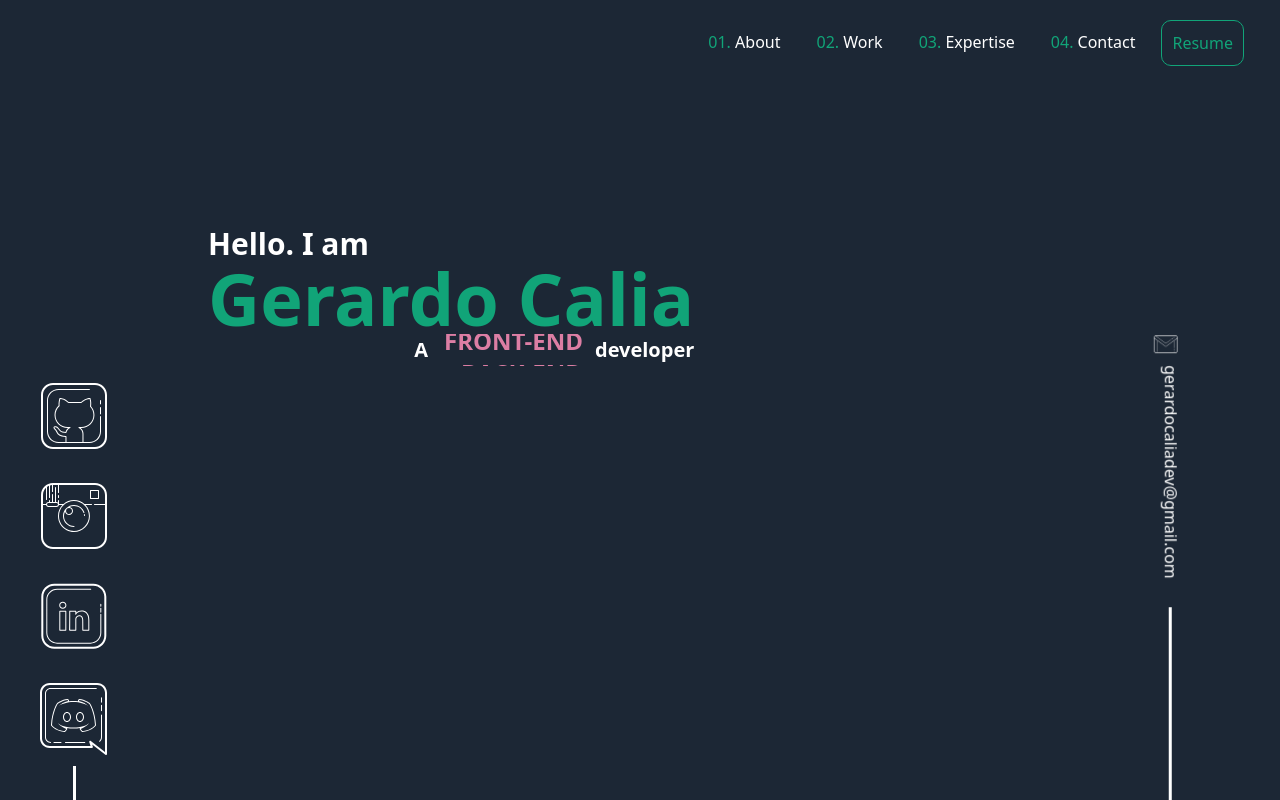
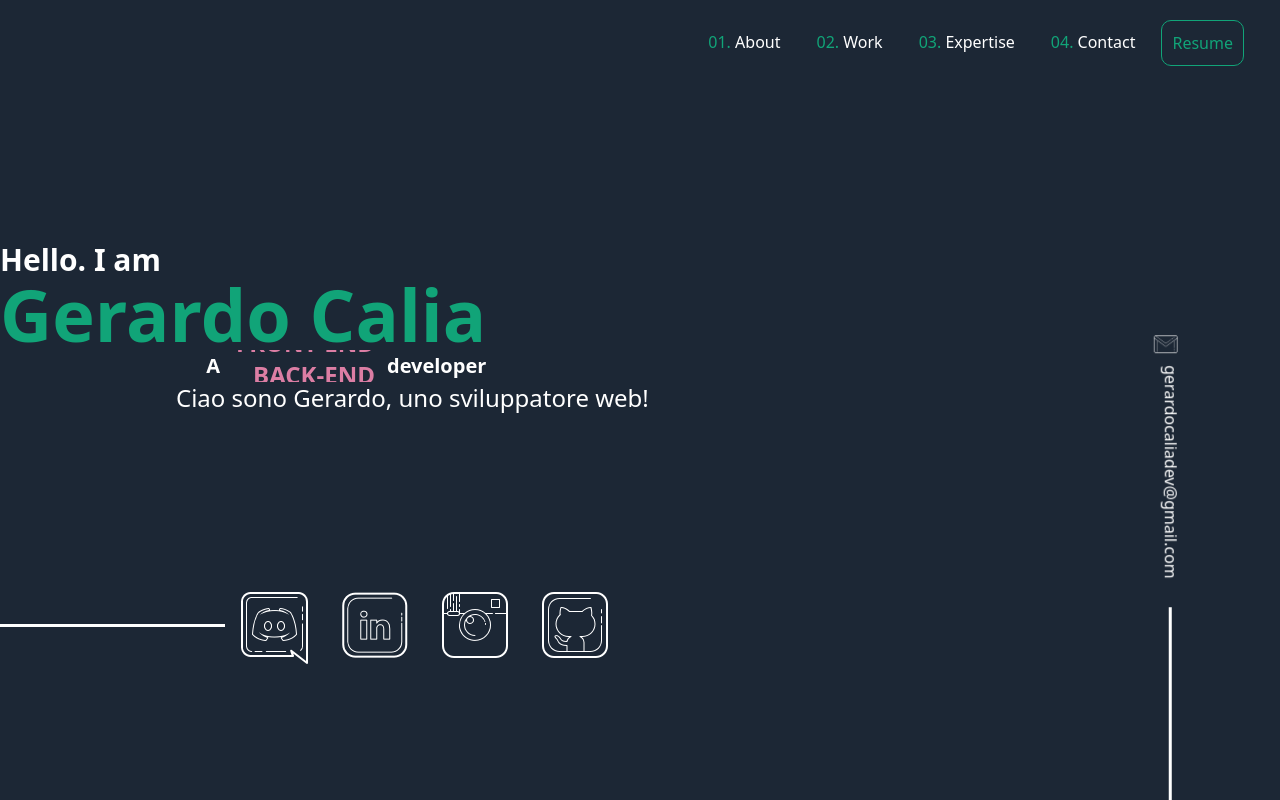
Before and after one commit to Sof-97/gerardo-calia, a Vue app in the folder vue-basic/: page / in a window 1280 px wide. Shown: the top 800 px of the page. Built offline with nearby package versions, Linux system fonts and the light colour scheme.

Commit message:
Developer carousel component --clean

```diff
--- a/vue-basic/public/index.html
+++ b/vue-basic/public/index.html
@@ -7,7 +7,7 @@
     <link rel="icon" href="<%= BASE_URL %>favicon.ico">
     <title><%= htmlWebpackPlugin.options.title %></title>
   </head>
-  <body style="background-color: #1C2735; height: 400vh;">
+  <body style="background-color: #1C2735;">
     <noscript>
       <strong>We're sorry but <%= htmlWebpackPlugin.options.title %> doesn't work properly without JavaScript enabled. Please enable it to continue.</strong>
     </noscript>
--- a/vue-basic/src/App.vue
+++ b/vue-basic/src/App.vue
@@ -3,11 +3,10 @@
 		<header class="flex justify-end mt-5 mr-5">
 			<nav-bar></nav-bar>
 		</header>
-		<main class="m-0 min-h-full flex items-center">
-			<div class="flex flex-col mt-40 ml-52">
-				<h2 class="text-3xl text-white font-bold">Hello. I am</h2>
-				<h1 class="font-bold text-7xl md:ml-0"><span>Gerardo </span>Calia</h1>
-				<developer-comp></developer-comp>
+		<main class="container mx-auto items-center mt-44">
+			<hello-comp></hello-comp>
+			<div class="pl-44">
+				<p class="text-white text-2xl">Ciao sono Gerardo, uno sviluppatore web!</p>
 			</div>
 		</main>
 		<email-comp class="email fixed"></email-comp>
@@ -20,21 +19,21 @@
 	import NavBar from "./components/NavBar.vue";
 	import EmailComp from "./components/EmailComp.vue";
 	import SocialComp from "./components/SocialComp.vue";
-	import DeveloperComp from "./components/DeveloperComp.vue";
+	import HelloComp from "./components/HelloComp.vue";
 
 	export default {
-		components: { NavBar, EmailComp, SocialComp, DeveloperComp },
+		components: { NavBar, EmailComp, SocialComp, HelloComp },
 		name: "App",
 		data() {
 			return {};
 		},
 		methods: {},
 		mounted() {
+			//HORIZONTAL TO VERTICAL SOCIAL DISPLAY
 			window.onscroll = function () {
 				if (scrollY > 150) {
 					const socialX = document.getElementById("socialX");
 					const socialY = document.getElementById("socialY");
-
 					const observerX = new IntersectionObserver(entries => {
 						entries.forEach(entry => {
 							entry.target.classList.toggle("blur-out-contract", entry.isIntersecting);
--- /dev/null
+++ b/vue-basic/src/components/HelloComp.vue
@@ -0,0 +1,18 @@
+<template>
+		<div class="flex flex-col max-w-fit">
+            <!-- FONT MONO -->
+			<h2 class="text-3xl text-white font-bold">Hello. I am</h2>
+            <!-- FONT BOLD MONTSERRAT OR POPPINS 800 -->
+			<h1 class="font-bold text-7xl md:ml-0"><span>Gerardo </span>Calia</h1>
+			<developer-comp></developer-comp>
+	</div>
+</template>
+<script>
+	import DeveloperComp from "./DeveloperComp.vue";
+	export default {
+		name: "HelloComp",
+		components: {
+			DeveloperComp,
+		},
+	};
+</script>
```
